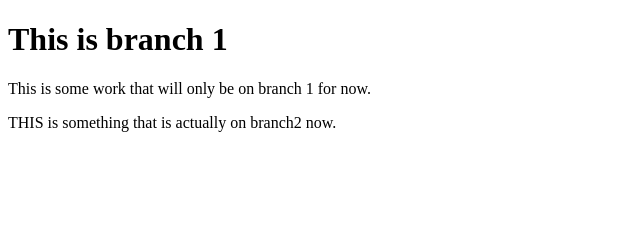
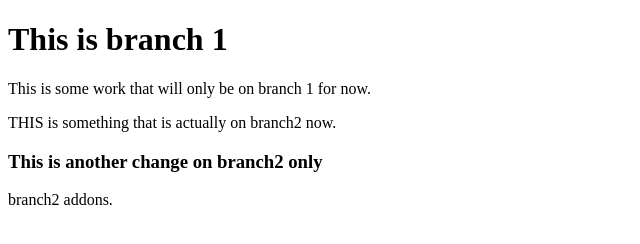
Before and after one commit to nkhil/git-branching, a plain HTML site: page index.html in a window 1280 px wide. Shown: the whole page, without its empty margins (0-640 px from the left). Drawn offline with Linux system fonts and the light colour scheme.

Commit message:
added some more branch2 specific stuff

```diff
--- a/index.html
+++ b/index.html
@@ -13,5 +13,7 @@
     </p>
 
     <p>THIS is something that is actually on branch2 now.</p>
+    <h3>This is another change on branch2 only</h3>
+    <p>branch2 addons.</p>
 </body>
 </html>
```
